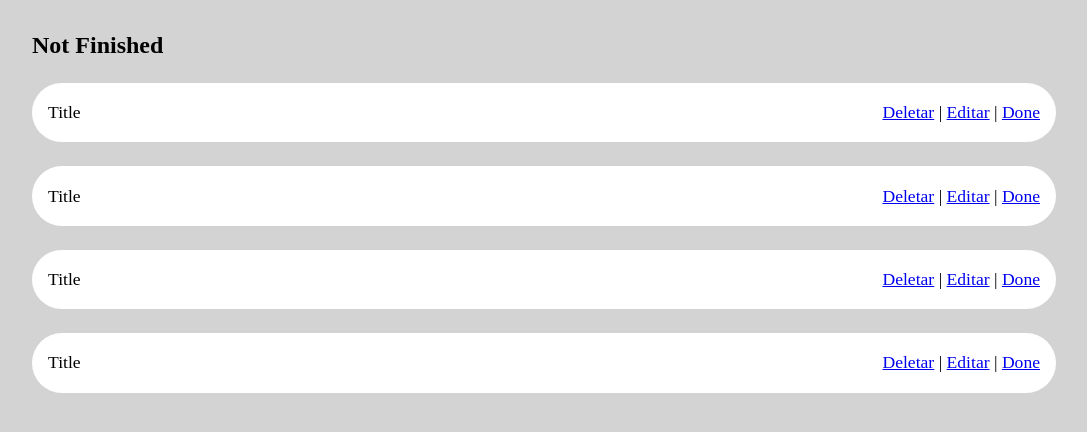
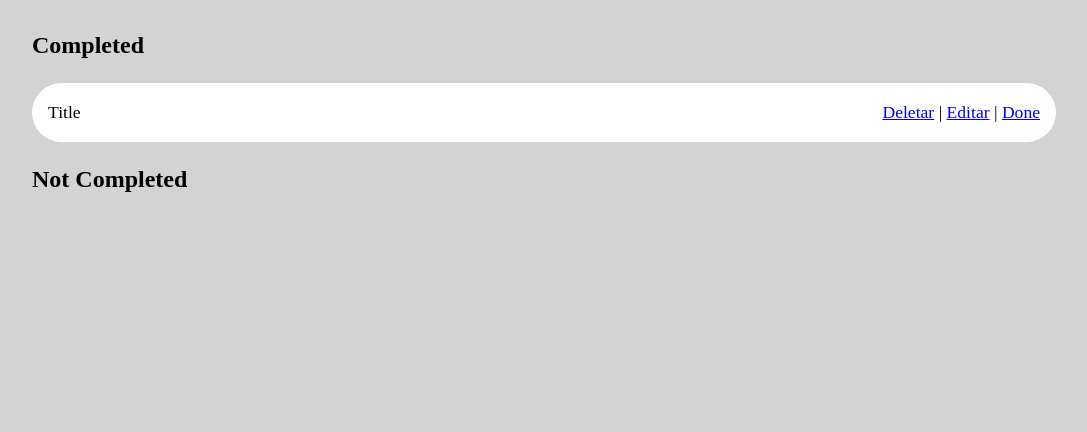
Before and after one commit to guhls/django-todolist, a Django app: template todolist/templates/todolist/pages/painel.html in a window 1280 px wide. Shown: the part 123-555 px from the top of the page, without its empty margins (96-1183 px from the left). Run offline with Django 4.2, Linux system fonts and the light colour scheme; the template is opened without the code that fills it: values that come from a table or form of the project are taken from there, others are empty; tables that the repository leaves empty hold one stand-in row (values such as "Sample post").

Commit message:
Updated painel with tasks

```diff
--- a/todolist/templates/todolist/pages/painel.html
+++ b/todolist/templates/todolist/pages/painel.html
@@ -9,16 +9,22 @@
         <div class="main-content">
             <div class="card-group">
 
-                {% if card_finished %}
-                    <h2>Finished</h2>
-                    {% include 'todolist/partials/post.html' %}
+                {% if tasks %}
+                    <h2>Completed</h2>
+                    {% for task in tasks %}
+                        {% if task.is_completed %}
+                            {% include 'todolist/partials/post.html' %}
+                        {% endif %}
+                    {% endfor %}
+
+                    <h2>Not Completed</h2>
+                    {% for task in tasks %}
+                        {% if not task.is_completed %}
+                            {% include 'todolist/partials/post.html' %}
+                        {% endif %}
+                    {% endfor %}
                 {% endif %}
 
-                <h2>Not Finished</h2>
-                {% include 'todolist/partials/post.html' %}
-                {% include 'todolist/partials/post.html' %}
-                {% include 'todolist/partials/post.html' %}
-                {% include 'todolist/partials/post.html' %}
             </div>
         </div>
     </div>
```
